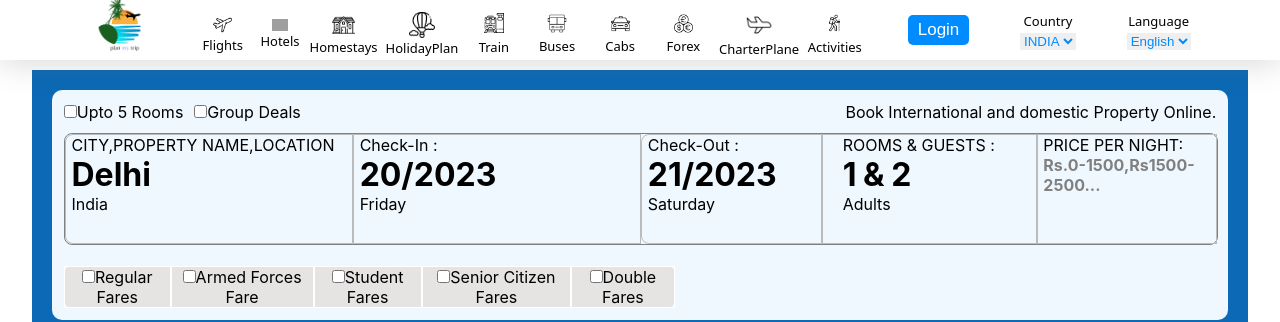
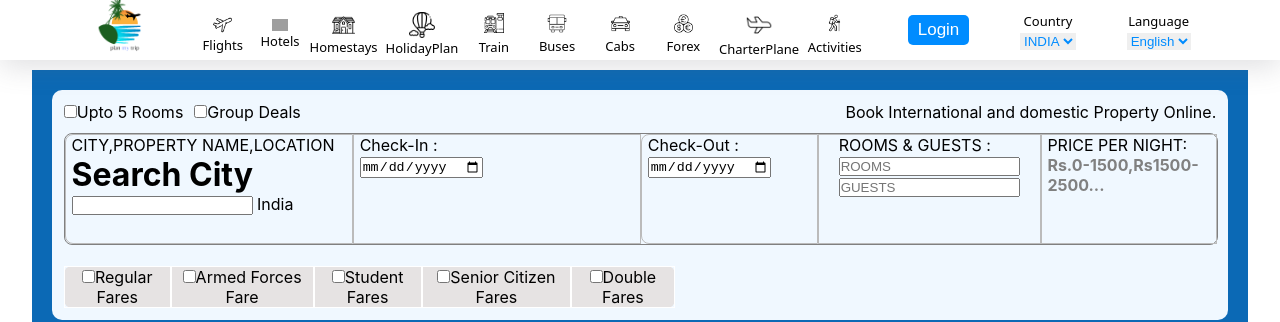
Before and after one commit to dikshantnagpal/Planmytrip, a React (Create React App) app in the folder planmytrip/: page /hotels in a window 1280 px wide. Shown: the top 322 px of the page. Built offline with nearby package versions, Linux system fonts and the light colour scheme; no server answers; grey boxes are pictures that could not be loaded.

Commit message:
Added Search Functionality

```diff
--- a/planmytrip/src/Components/Cities/Delhi.jsx
+++ b/planmytrip/src/Components/Cities/Delhi.jsx
@@ -1,7 +1,7 @@
 import axios from "axios";
 import React, { useEffect, useState } from "react";
 import styled from "styled-components";
-
+import Navbar from "../Navbar";
 export const Delhi = () => {
   const [data, setData] = useState([]);
   const getData = (url) => {
@@ -15,6 +15,7 @@ export const Delhi = () => {
   }, []);
   return (
     <div>
+      <Navbar />
       {data.map((el) => {
         return (
           <UpperWrapper>
--- a/planmytrip/src/Components/Cities/Goa.jsx
+++ b/planmytrip/src/Components/Cities/Goa.jsx
@@ -1,5 +1,6 @@
 import axios from "axios";
 import React, { useEffect, useState } from "react";
+import Navbar from "../Navbar";
 import styled from "styled-components";
 
 export const Goa = () => {
@@ -15,6 +16,7 @@ export const Goa = () => {
   }, []);
   return (
     <div>
+      <Navbar />
       {data.map((el) => {
         return (
           <UpperWrapper>
--- a/planmytrip/src/Components/Cities/Mumbai.jsx
+++ b/planmytrip/src/Components/Cities/Mumbai.jsx
@@ -1,7 +1,7 @@
 import axios from "axios";
 import React, { useEffect, useState } from "react";
 import styled from "styled-components";
-
+import Navbar from "../Navbar";
 export const Mumbai = () => {
   const [data, setData] = useState([]);
   const getData = (url) => {
@@ -15,6 +15,7 @@ export const Mumbai = () => {
   }, []);
   return (
     <div>
+      <Navbar />
       {data.map((el) => {
         return (
           <UpperWrapper>
--- a/planmytrip/src/Components/Hotels/Hotels.jsx
+++ b/planmytrip/src/Components/Hotels/Hotels.jsx
@@ -1,169 +1,320 @@
-import { useState } from 'react';
-import Card from './Card';
-import { data, images, images2 } from './data';
-import { data2 } from './data';
-import './Hotels.css';
-import { Link } from 'react-router-dom';
-import { ImageCard } from './ImageCard';
-import { useNavigate } from 'react-router-dom';
+import { useState } from "react";
+import Card from "./Card";
+import { data, images, images2 } from "./data";
+import { data2 } from "./data";
+import "./Hotels.css";
+import { Link } from "react-router-dom";
+import { ImageCard } from "./ImageCard";
+import { useNavigate } from "react-router-dom";
+import { type } from "@testing-library/user-event/dist/type";
 
-function Hotels(){
-    const navigate=useNavigate()
-    const [yes,setYes] = useState(true);
+function Hotels() {
+  const navigate = useNavigate();
+  const [yes, setYes] = useState(true);
+  const [search, setSearch] = useState("");
+  console.log("search: ", search);
 
-    const date = new Date();
-    let today = date.getDate() +"/"+ date.getFullYear();
-    let nextDat = date.getDate()+1 +"/"+ date.getFullYear();
-    const weekday = ["Sunday","Monday","Tuesday","Wednesday","Thursday","Friday","Saturday"];
-    let day = weekday[date.getDay()];
-    let nextDay = weekday[date.getDay()+1];
-    return(
+  //   const date = new Date();
+  //   let today = date.getDate() + "/" + date.getFullYear();
+  //   let nextDat = date.getDate() + 1 + "/" + date.getFullYear();
+  //   const weekday = [
+  //     "Sunday",
+  //     "Monday",
+  //     "Tuesday",
+  //     "Wednesday",
+  //     "Thursday",
+  //     "Friday",
+  //     "Saturday",
+  //   ];
+  //   let day = weekday[date.getDay()];
+  //   let nextDay = weekday[date.getDay() + 1];
+  const handleClick = () => {
+    if (search === "delhi") {
+      navigate("/delhi");
+    } else if (search === "goa") {
+      navigate("/goa");
+    } else if (search === "mumbai") {
+      navigate("/mumbai");
+    }
+  };
+  return (
     <div id="home">
-            <div id='blue'>
+      <div id="blue">
         <div id="whit">
-
           <div className="check">
             <div>
-                            <label style={{marginRight:"11px"}}><input type="checkbox"/>Upto 5 Rooms</label>
-                            <label style={{marginRight:"11px"}}><input type="checkbox"/>Group Deals</label>
+              <label style={{ marginRight: "11px" }}>
+                <input type="checkbox" />
+                Upto 5 Rooms
+              </label>
+              <label style={{ marginRight: "11px" }}>
+                <input type="checkbox" />
+                Group Deals
+              </label>
             </div>
             <div>Book International and domestic Property Online.</div>
           </div>
 
-                    <div id='delhi'>
-                        <div className='bang'>
+          <div id="delhi">
+            <div className="bang">
               <div>
-                                CITY,PROPERTY NAME,LOCATION <br /><h1>Delhi</h1>  India
+                CITY,PROPERTY NAME,LOCATION <br />
+                <h1>Search City</h1>{" "}
+                <input
+                  type="text"
+                  name=""
+                  id=""
+                  onChange={(e) => {
+                    setSearch(e.target.value);
+                  }}
+                />{" "}
+                India
               </div>
               <div>
-                                Check-In :<br /> <h1>{today}</h1>  {day}
+                Check-In :<br /> <input type="date" />
+                {/* {today} {day} */}
               </div>
             </div>
-                        <div className='bang'>
+            <div className="bang">
               <div>
-                                Check-Out :<br /> <h1>{nextDat}</h1>  {nextDay}
-
+                Check-Out :<br /> <input type="date" />
               </div>
-                            <div style={{padding:"0 20px 0 20px"}}>
-                                ROOMS & GUESTS : <br /> <h1 style={{wordSpacing:"-1px"}}>1 & 2</h1>Adults
+              <div style={{ padding: "0 20px 0 20px" }}>
+                ROOMS & GUESTS : <br />{" "}
+                <input
+                  type="number"
+                  disabled={type < 0}
+                  placeholder="ROOMS"
+                  style={{ wordSpacing: "-1px" }}
+                />
+                <input
+                  type="number"
+                  disabled={type < 0}
+                  placeholder="GUESTS"
+                  style={{ wordSpacing: "-1px" }}
+                />
               </div>
               <div>
                 PRICE PER NIGHT: <br />
-                               <span style={{color:"gray",fontWeight:"bolder"}}> Rs.0-1500,Rs1500-2500...</span>
+                <span style={{ color: "gray", fontWeight: "bolder" }}>
+                  {" "}
+                  Rs.0-1500,Rs1500-2500...
+                </span>
               </div>
             </div>
           </div>
-                    <div id='label'>
-                        <div><label><input type="checkbox"/>Regular Fares</label></div>
-                        <div><label><input type="checkbox"/>Armed Forces Fare</label></div>
-                        <div><label><input type="checkbox"/>Student Fares</label></div>
-                        <div><label><input type="checkbox"/>Senior Citizen Fares</label></div>
-                        <div><label><input type="checkbox"/>Double Fares</label></div>
+          <div id="label">
+            <div>
+              <label>
+                <input type="checkbox" />
+                Regular Fares
+              </label>
+            </div>
+            <div>
+              <label>
+                <input type="checkbox" />
+                Armed Forces Fare
+              </label>
+            </div>
+            <div>
+              <label>
+                <input type="checkbox" />
+                Student Fares
+              </label>
+            </div>
+            <div>
+              <label>
+                <input type="checkbox" />
+                Senior Citizen Fares
+              </label>
+            </div>
+            <div>
+              <label>
+                <input type="checkbox" />
+                Double Fares
+              </label>
             </div>
           </div>
-                <button onClick={() => navigate("/delhi")} id='search'>SEARCH</button>
+        </div>
+        <button onClick={handleClick} id="search">
+          SEARCH
+        </button>
 
         <h4>-- Explore More --</h4>
 
-                <div id='where'>
+        <div id="where">
           <div>
-                        <img src="https://promos.makemytrip.com/appfest/2x/icon-wheretogo-23062022.png" alt="icon" /> <p>Where2go</p>
+            <img
+              src="https://promos.makemytrip.com/appfest/2x/icon-wheretogo-23062022.png"
+              alt="icon"
+            />{" "}
+            <p>Where2go</p>
           </div>
           <div>
-                        <img src="https://promos.makemytrip.com/appfest/2x/trip-money-1.png" alt="icon" /> <p>TripMoney</p>
+            <img
+              src="https://promos.makemytrip.com/appfest/2x/trip-money-1.png"
+              alt="icon"
+            />{" "}
+            <p>TripMoney</p>
           </div>
           <div>
-                        <img src="https://promos.makemytrip.com/Growth/Images/B2C/2x/dt_tert_flights.png" alt="icon" /> <p>Explore International Flights</p>
+            <img
+              src="https://promos.makemytrip.com/Growth/Images/B2C/2x/dt_tert_flights.png"
+              alt="icon"
+            />{" "}
+            <p>Explore International Flights</p>
           </div>
           <div>
-                        <img src="https://promos.makemytrip.com/images/myBiz/MICE/mice%20icon%20-%20square.png" alt="icon" /> <p>MICE</p>
+            <img
+              src="https://promos.makemytrip.com/images/myBiz/MICE/mice%20icon%20-%20square.png"
+              alt="icon"
+            />{" "}
+            <p>MICE</p>
           </div>
           <div>
-                        <img src="https://promos.makemytrip.com/appfest/2x/gift%20card%201.png" alt="icon" /> <p>Gift Cards</p>
+            <img
+              src="https://promos.makemytrip.com/appfest/2x/gift%20card%201.png"
+              alt="icon"
+            />{" "}
+            <p>Gift Cards</p>
           </div>
         </div>
       </div>
-            <div id='big'>
-
-                <div id='offer'>
-                    <div id='par'>
+      <div id="big">
+        <div id="offer">
+          <div id="par">
             <h1>Offers :</h1>
-                        <a href=""><h3>All Offers</h3></a>
-                        <a href=""><h3>Bank Offers</h3></a>
-                        <a href=""> <h3>Holidays</h3></a>
-                        <a href=""><h3>Hotels</h3></a>
-                        <a href=""><h3>Flights</h3></a>
-                        <a href=""><h3>Cabs</h3></a>
-                        <a href=""> <h3>Others</h3></a>
+            <a href="">
+              <h3>All Offers</h3>
+            </a>
+            <a href="">
+              <h3>Bank Offers</h3>
+            </a>
+            <a href="">
+              {" "}
+              <h3>Holidays</h3>
+            </a>
+            <a href="">
+              <h3>Hotels</h3>
+            </a>
+            <a href="">
+              <h3>Flights</h3>
+            </a>
+            <a href="">
+              <h3>Cabs</h3>
+            </a>
+            <a href="">
+              {" "}
+              <h3>Others</h3>
+            </a>
           </div>
 
-                    <div id='btn'>
-                        <button disabled={yes} onClick={()=>setYes(true)}> {"<"} </button>
-                        <button disabled={!yes} onClick={()=>setYes(false)}> {">"} </button>
+          <div id="btn">
+            <button disabled={yes} onClick={() => setYes(true)}>
+              {" "}
+              {"<"}{" "}
+            </button>
+            <button disabled={!yes} onClick={() => setYes(false)}>
+              {" "}
+              {">"}{" "}
+            </button>
           </div>
         </div>
         <hr />
 
-                <div id='crousel'>
-
-                    {
-                        yes ? data.map((ele,index)=>(
-                          <Card key={index} {...ele} />
-                          )):
-                          data2.map((ele,index)=>(
-                            <Card key={index} {...ele} />
-                            ))
-                    }
-
+        <div id="crousel">
+          {yes
+            ? data.map((ele, index) => <Card key={index} {...ele} />)
+            : data2.map((ele, index) => <Card key={index} {...ele} />)}
         </div>
       </div>
-            <div id='add'><img src="https://mmt.servedbyadbutler.com/getad.img/;libID=3712531" alt="image" /></div>
+      <div id="add">
+        <img
+          src="https://mmt.servedbyadbutler.com/getad.img/;libID=3712531"
+          alt="image"
+        />
+      </div>
 
-            <div id='down'>
-                <div id='get'>
-                    <h1>Download App Now ! <br /> <p><span style={{fontSize:"14px",color:"gray"}}>Get India's #1 travel super app, join 100 Million+ happy travellers!</span> </p>  </h1>
-                    <p> Use code <span style={{color:"red",fontWeight:"bold"}}> WELCOMEMMT</span> and get upto Rs 1200 off on your first domestic flight booking</p>
-                    <input type="number" placeholder='Enter Mobile number' />
+      <div id="down">
+        <div id="get">
+          <h1>
+            Download App Now ! <br />{" "}
+            <p>
+              <span style={{ fontSize: "14px", color: "gray" }}>
+                Get India's #1 travel super app, join 100 Million+ happy
+                travellers!
+              </span>{" "}
+            </p>{" "}
+          </h1>
+          <p>
+            {" "}
+            Use code{" "}
+            <span style={{ color: "red", fontWeight: "bold" }}>
+              {" "}
+              WELCOMEMMT
+            </span>{" "}
+            and get upto Rs 1200 off on your first domestic flight booking
+          </p>
+          <input type="number" placeholder="Enter Mobile number" />
           <button>Get App Link</button>
         </div>
-                <div id='app'>
+        <div id="app">
           <p>More ways to get the App</p>
-                   <Link to={"https://play.google.com/store/apps/details?id=com.makemytrip"}> <img id='store' src="https://p.kindpng.com/picc/s/114-1144140_available-on-the-app-store-and-google-play.png" alt="image" /></Link>
-                   <Link> <img id='qr' src="https://promos.makemytrip.com/notification/xhdpi/QRCodeDT_QR-code.jpg" alt="image" /></Link>
+          <Link
+            to={"https://play.google.com/store/apps/details?id=com.makemytrip"}
+          >
+            {" "}
+            <img
+              id="store"
+              src="https://p.kindpng.com/picc/s/114-1144140_available-on-the-app-store-and-google-play.png"
+              alt="image"
+            />
+          </Link>
+          <Link>
+            {" "}
+            <img
+              id="qr"
+              src="https://promos.makemytrip.com/notification/xhdpi/QRCodeDT_QR-code.jpg"
+              alt="image"
+            />
+          </Link>
         </div>
       </div>
 
-            <div className='imgcard'>
+      <div className="imgcard">
         <h1>Handpicked Collections for You</h1>
         <div>
-                    {
-                        images.map((ele,index)=>(
+          {images.map((ele, index) => (
             <ImageCard key={index} {...ele} />
-                        ))
-                    }
+          ))}
         </div>
       </div>
 
-            <div className='imgcard'>
+      <div className="imgcard">
         <h1>Unlock Lesse-Known Wonders of India</h1>
         <div>
-                    {
-                        images2.map((ele,index)=>(
+          {images2.map((ele, index) => (
             <ImageCard key={index} {...ele} />
-                        ))
-                    }
+          ))}
         </div>
       </div>
 
-            <div id='trip'>
-                <div style={{display:"flex",alignItems:"center"}}>
-                    <img src="https://www.tripmoney.com/ext/static/TravelLoan/travelLoan.png" alt="logo" />
-                    <p><b>Forex </b> at best exchange rates delivered at your doorstep !</p>
+      <div id="trip">
+        <div style={{ display: "flex", alignItems: "center" }}>
+          <img
+            src="https://www.tripmoney.com/ext/static/TravelLoan/travelLoan.png"
+            alt="logo"
+          />
+          <p>
+            <b>Forex </b> at best exchange rates delivered at your doorstep !
+          </p>
         </div>
-                <div><button>Order Now{"-->"}</button></div>
+        <div>
+          <button>Order Now{"-->"}</button>
         </div>
       </div>
-    )
+    </div>
+  );
 }
 
 export default Hotels;
--- /dev/null
+++ b/planmytrip/src/Components/Search.jsx
@@ -0,0 +1,29 @@
+import { SearchIcon } from "@chakra-ui/icons";
+import { Input, Stack, InputGroup, InputLeftElement } from "@chakra-ui/react";
+import React from "react";
+
+function Search() {
+  return (
+    <>
+      <Stack spacing={1}>
+        {/* <Input focusBorderColor="graan" placeholder="Search" /> */}
+        <InputGroup>
+          <InputLeftElement
+            mt={5}
+            ml={150}
+            pointerEvents="none"
+            children={<SearchIcon color="gray.300" />}
+          />
+          <Input rounded={5} p={5} type="text" placeholder="Search" />
+        </InputGroup>
+      </Stack>
+      {/* <Input
+        placeholder="Select Date and Time"
+        size="md"
+        type="datetime-local"
+      /> */}
+    </>
+  );
+}
+
+export default Search;
```
Also changed, not shown: planmytrip/src/Components/Navbar.jsx (+32 -10 lines). Lines whose indentation alone changed are shown as unchanged.
